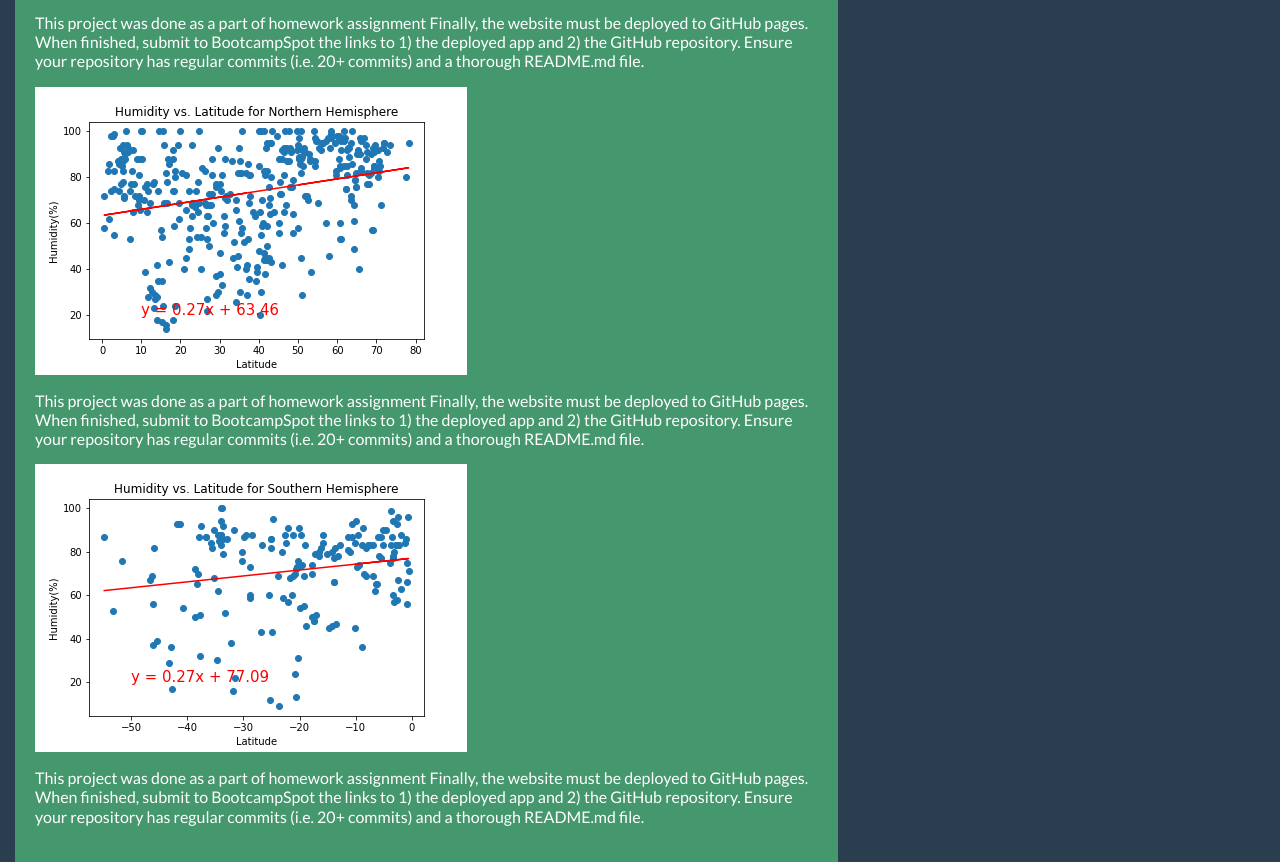
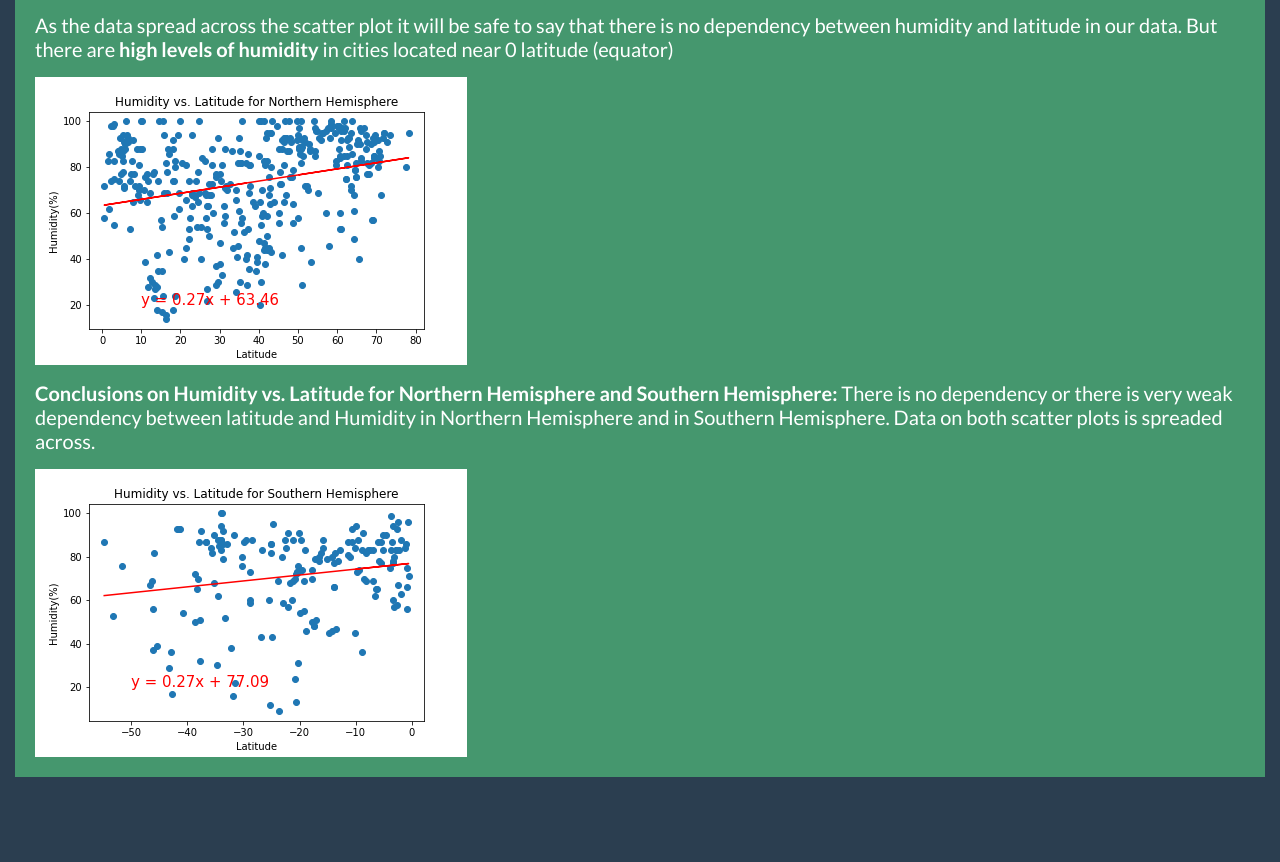
Before and after one commit to newbeadwork/Web-Design-Challenge, a plain HTML site: page humidity.html in a window 1280 px wide. Shown: the part 415-1277 px from the top of the page. After the commit the page ends 1192 px from the top, so only its background shows below. Drawn offline with nearby package versions, Linux system fonts and the light colour scheme.

Commit message:
Cleaned humidity.html

```diff
--- a/humidity.html
+++ b/humidity.html
@@ -8,7 +8,6 @@
   <!-- Bring in our bootstrap stylesheet -->
   <!-- JavaScript Bundle with Popper -->
 
-
   <link rel="stylesheet" href="https://cdn.jsdelivr.net/npm/bootstrap@4.5.3/dist/css/bootstrap.min.css" integrity="sha384-TX8t27EcRE3e/ihU7zmQxVncDAy5uIKz4rEkgIXeMed4M0jlfIDPvg6uqKI2xXr2" crossorigin="anonymous">
   <link rel="stylesheet" href="bootswatch.css">
   <link rel="stylesheet" href="style.css">
@@ -17,7 +16,7 @@
 
 <body>
     <header class="navbar navbar-expand-lg navbar-light bg-light">
-        <a class="navbar-brand" href="index.html">Home</a>
+        <a class="navbar-brand" href="index.html">Latitude and Weather</a>
         <button class="navbar-toggler" type="button" data-toggle="collapse" data-target="#navbarSupportedContent" aria-controls="navbarSupportedContent" aria-expanded="false" aria-label="Toggle navigation">
           <span class="navbar-toggler-icon"></span>
         </button>
@@ -25,7 +24,7 @@
         <div class="collapse navbar-collapse" id="navbarSupportedContent">
           <ul class="navbar-nav mr-auto">
             <li class="nav-item active">
-              <a class="nav-link" href="#">Comparisons<span class="sr-only">(current)</span></a>
+              <a class="nav-link" href="comparisons.html">Comparisons<span class="sr-only">(current)</span></a>
             </li>
             <li class="nav-item">
               <a class="nav-link" href="data.html">Data</a>
@@ -37,49 +36,47 @@
               <div class="dropdown-menu" aria-labelledby="navbarDropdown">
                 <a class="dropdown-item" href="temperature.html">Latitude vs. Temperature</a>
                 <a class="dropdown-item" href="humidity.html">Latitude vs. Humidity</a>
-                <a class="dropdown-item" href="humidity.html">Latitude vs. Cloudness</a>
-                <a class="dropdown-item" href="humidity.html">Latitude vs. Wind</a>
+                <a class="dropdown-item" href="cloudness.html">Latitude vs. Cloudness</a>
+                <a class="dropdown-item" href="wind.html">Latitude vs. Wind</a>
               </div>
             </li>
           </ul>
         </div>
     </header>
+
     <div class="container-fluid">
-
         <div class="row">
-
-      <div class="col-md-8">
-        <h1>Summary: Latitude vs.</h1>
+            <div class="col-md-12">
+                <h1>Latitude vs.Humidity</h1>
                 <div class="box">
                     <div class="clearfix">
-            <img src="Visualizations/humidity_vs_lat_all.png" alt="Map" class="img-fluid">
-            <p class="text-right">
-              <h6>This project was done as a part of homework assignment Finally, the website must be deployed to GitHub pages.
-                When finished, submit to BootcampSpot the links to 1) the deployed app and 2) the GitHub repository.
-                Ensure your repository has regular commits (i.e. 20+ commits) and a thorough README.md file.
-              </h6>
+                        <img src="Visualizations/humidity_vs_lat_all.png" alt="Humidity vs Latitude across the Globe" class="img-fluid">
+                        <div class="text-justufy">
+                            <p>
+                                <h5>As the data spread across the scatter plot it will be safe to say that there is
+                                    no dependency between humidity and latitude in our data. But there are <strong>high levels
+                                    of humidity</strong> in cities located near 0 latitude (equator)
+                                </h5>
                             </p>
+                        </div>
 
-            <img src="Visualizations/humidity_vs_lat_north.png" alt="Map" class="img-fluid">
-            <p class="text-right">
-              <h6>This project was done as a part of homework assignment Finally, the website must be deployed to GitHub pages.
-                When finished, submit to BootcampSpot the links to 1) the deployed app and 2) the GitHub repository.
-                Ensure your repository has regular commits (i.e. 20+ commits) and a thorough README.md file.
-              </h6>
+                        <img src="Visualizations/humidity_vs_lat_north.png" alt="Humidity vs Latitude North" class="img-fluid">
+                        <div class="text-justufy">
+                            <p>
+                                <h5><strong>Conclusions on Humidity vs. Latitude
+                                    for Northern Hemisphere and Southern Hemisphere:</strong>
+                                    There is no dependency or there is very weak dependency between latitude and Humidity
+                                    in Northern Hemisphere  and in Southern Hemisphere. Data on both scatter plots is
+                                    spreaded across.
+                                </h5>
                             </p>
+                        </div>
 
-            <img src="Visualizations/humidity_vs_lat_south.png" alt="Map" class="img-fluid">
-            <p class="text-right">
-              <h6>This project was done as a part of homework assignment Finally, the website must be deployed to GitHub pages.
-                When finished, submit to BootcampSpot the links to 1) the deployed app and 2) the GitHub repository.
-                Ensure your repository has regular commits (i.e. 20+ commits) and a thorough README.md file.
-              </h6>
-            </p>
+                        <img src="Visualizations/humidity_vs_lat_south.png" alt="Humidity vs Latitude South" class="img-fluid">
+
                     </div>
                 </div>
             </div>
-
-
         </div>
     </div>
 
```
Lines whose indentation alone changed are shown as unchanged.
